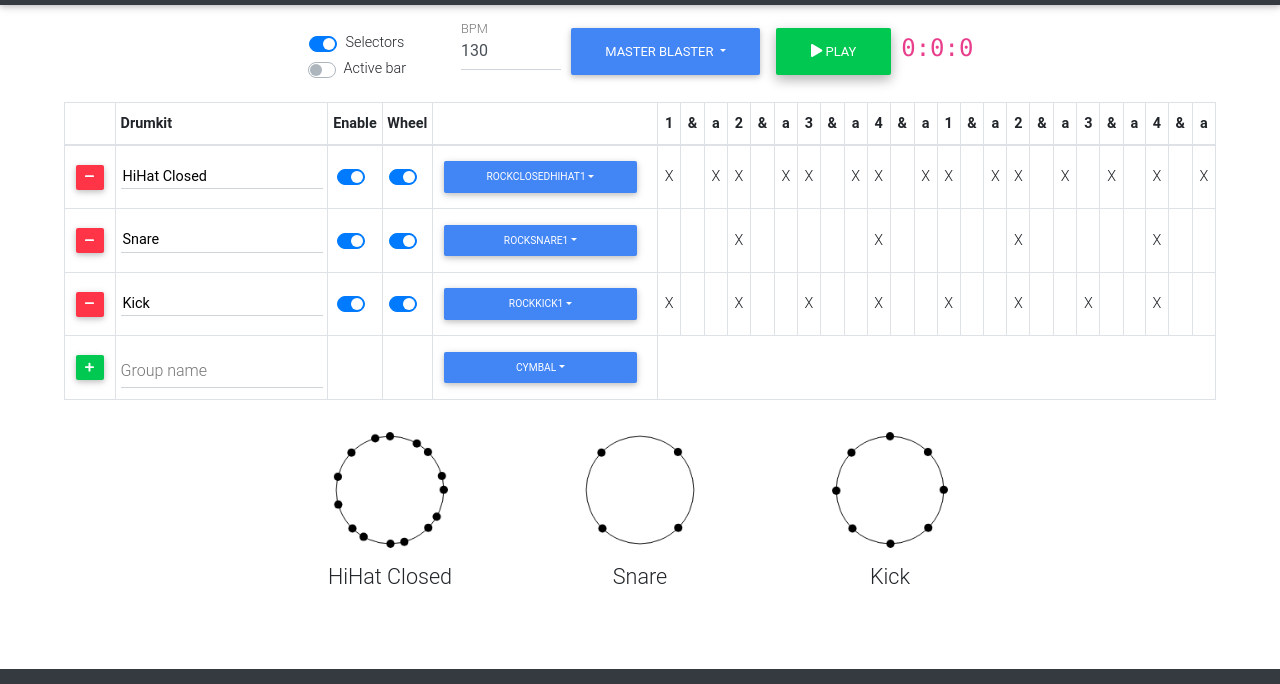
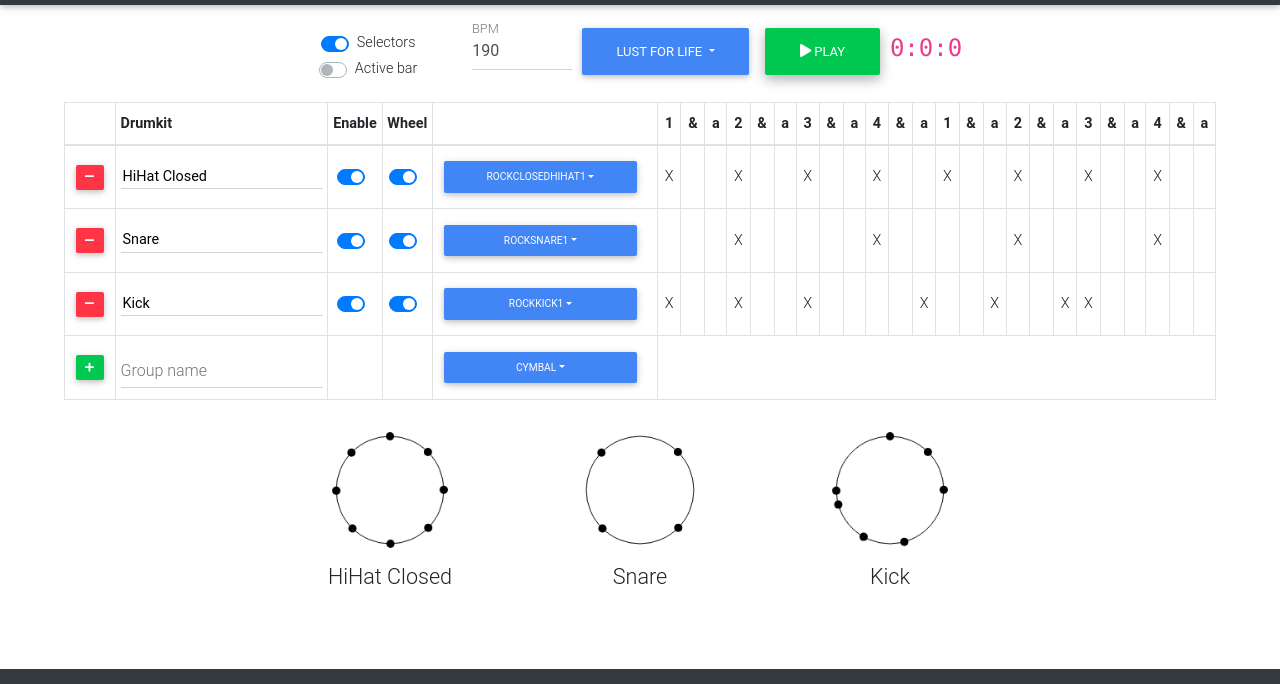
Before and after one commit to bobbyrne01/play-along, a website: page index.html in a window 1280 px wide. Shown: the part 51-735 px from the top of the page. Drawn offline with Linux system fonts and the light colour scheme; no server answers.

Commit message:
AddLustForLife

```diff
--- a/grooves/grooves.html
+++ b/grooves/grooves.html
@@ -23,6 +23,7 @@
 </li><li><a href="i_keep_forgettin/">i_keep_forgettin/</a>
 </li><li><a href="jailhouse_rock/">jailhouse_rock/</a>
 </li><li><a href="lapdance/">lapdance/</a>
+</li><li><a href="lust_for_life/">lust_for_life/</a>
 </li><li><a href="master_blaster/">master_blaster/</a>
 </li><li><a href="nanigo/">nanigo/</a>
 </li><li><a href="rosanna/">rosanna/</a>
--- /dev/null
+++ b/grooves/lust_for_life/lust_for_life.json
@@ -0,0 +1,148 @@
+{
+  "bpm": "190",
+  "time_signature": "4/4",
+  "interval": "8t",
+  "bar_count": 2,
+  "sound_groupings": [
+    {
+      "id": 0,
+      "name": "HiHat Closed",
+      "sound_type": "hihat",
+      "sound_file": "RockClosedHiHat1"
+    },
+    {
+      "id": 1,
+      "name": "Snare",
+      "sound_type": "snare",
+      "sound_file": "RockSnare1"
+    },
+    {
+      "id": 2,
+      "name": "Kick",
+      "sound_type": "kick",
+      "sound_file": "RockKick1"
+    }
+  ],
+  "notes": [
+    {
+      "0": "X",
+      "1": "",
+      "2": "X"
+    },
+    {
+      "0": "",
+      "1": "",
+      "2": ""
+    },
+    {
+      "0": "",
+      "1": "",
+      "2": ""
+    },
+    {
+      "0": "X",
+      "1": "X",
+      "2": "X"
+    },
+    {
+      "0": "",
+      "1": "",
+      "2": ""
+    },
+    {
+      "0": "",
+      "1": "",
+      "2": ""
+    },
+    {
+      "0": "X",
+      "1": "",
+      "2": "X"
+    },
+    {
+      "0": "",
+      "1": "",
+      "2": ""
+    },
+    {
+      "0": "",
+      "1": "",
+      "2": ""
+    },
+    {
+      "0": "X",
+      "1": "X",
+      "2": ""
+    },
+    {
+      "0": "",
+      "1": "",
+      "2": ""
+    },
+    {
+      "0": "",
+      "1": "",
+      "2": "X"
+    },
+    {
+      "0": "X",
+      "1": "",
+      "2": ""
+    },
+    {
+      "0": "",
+      "1": "",
+      "2": ""
+    },
+    {
+      "0": "",
+      "1": "",
+      "2": "X"
+    },
+    {
+      "0": "X",
+      "1": "X",
+      "2": ""
+    },
+    {
+      "0": "",
+      "1": "",
+      "2": ""
+    },
+    {
+      "0": "",
+      "1": "",
+      "2": "X"
+    },
+    {
+      "0": "X",
+      "1": "",
+      "2": "X"
+    },
+    {
+      "0": "",
+      "1": "",
+      "2": ""
+    },
+    {
+      "0": "",
+      "1": "",
+      "2": ""
+    },
+    {
+      "0": "X",
+      "1": "X",
+      "2": ""
+    },
+    {
+      "0": "",
+      "1": "",
+      "2": ""
+    },
+    {
+      "0": "",
+      "1": "",
+      "2": ""
+    }
+  ]
+}
--- a/index.html
+++ b/index.html
@@ -246,11 +246,11 @@
               <div class="dropdown">
                 <button class="btn btn-primary dropdown-toggle" type="button" id="groove_selector" data-toggle="dropdown"
                   aria-haspopup="true" aria-expanded="false">
-                  Master Blaster
+                  Lust for Life
                 </button>
                 <div id="groove_selections" class="dropdown-menu support_dark_theme_dropdown" aria-labelledby="groove_selector">
                   <h6 class="dropdown-header">Grooves</h6>
-                  <a class="dropdown-item" href="#">Master Blaster</a>
+                  <a class="dropdown-item" href="#">Lust for Life</a>
                 </div>
               </div>
 
--- a/js/action.js
+++ b/js/action.js
@@ -34,7 +34,7 @@ var isPlaying = false;
 var colIndex = FIRST_NOTE_INDEX;
 var soundsForEachType = {};
 var barCount = 2;
-var grooveName = 'Master Blaster';
+var grooveName = 'Lust for Life';
 var onlyShowActiveBar = false;
 var settings = {
   dark_mode: false,
@@ -402,8 +402,9 @@ function handleDarkModeToggle() {
 
 function initializeInterface() {
   fetchAllSoundFilenames(function() {
-    drawVisuals();
     fetchGrooves(function() {
+      drawVisuals();
+
       document.getElementById('spinner').classList.add('hidden');
       document.getElementById('main_content').classList.remove('hidden');
       $togglePlaybackElement.focus();
@@ -446,6 +447,7 @@ function handleGrooveChange() {
   circlesTable.parentNode.removeChild(circlesTable);
   grooveName = this.text;
   $('#groove_selector').text(grooveName);
+
   drawVisuals();
   reset();
 }
@@ -1030,10 +1032,24 @@ function fetchGrooves(callback) {
     if (this.status == 200) {
       var htmlObject = $(this.response);
       var grooves = [];
+      var requestedGrooveFromUrl = getUrlParameter('groove');
+      if (requestedGrooveFromUrl !== null && requestedGrooveFromUrl !== undefined) {
+        requestedGrooveFromUrl = requestedGrooveFromUrl.replace(/ /g, '_');
+      }
+      var isRequestedGrooveFound = false;
       var listItem = htmlObject.find('li a');
       listItem.each(function() {
-        grooves.push(this.text.substring(0, this.text.length - 1));
+        var grooveNameUnderScored = this.text.substring(0, this.text.length - 1);
+        grooves.push(grooveNameUnderScored);
+        if (grooveNameUnderScored == requestedGrooveFromUrl) {
+          isRequestedGrooveFound = true;
+        }
       });
+      if (isRequestedGrooveFound) {
+        grooveName = requestedGrooveFromUrl.replace(/_/g, ' ');
+        $('#groove_selector').text(grooveName);
+      }
+
       $grooveSelectionsElement.children().not(':first-child').remove();
       var $option = $('<a>').addClass('dropdown-item').attr('href', '#').html('Custom<i class="far fa-star float_right"></i>').addClass('support_dark_theme_text');
       $option.on('click', handleGrooveChange);
@@ -1191,3 +1207,18 @@ function getCookie(name) {
 function eraseCookie(name) {
     document.cookie = name + '=; Max-Age=-99999999;';
 }
+
+function getUrlParameter(sParam) {
+  var sPageURL = window.location.search.substring(1),
+    sURLVariables = sPageURL.split('&'),
+    sParameterName,
+    i;
+
+  for (i = 0; i < sURLVariables.length; i++) {
+    sParameterName = sURLVariables[i].split('=');
+
+    if (sParameterName[0] === sParam) {
+      return sParameterName[1] === undefined ? true : decodeURIComponent(sParameterName[1]);
+    }
+  }
+}
```
